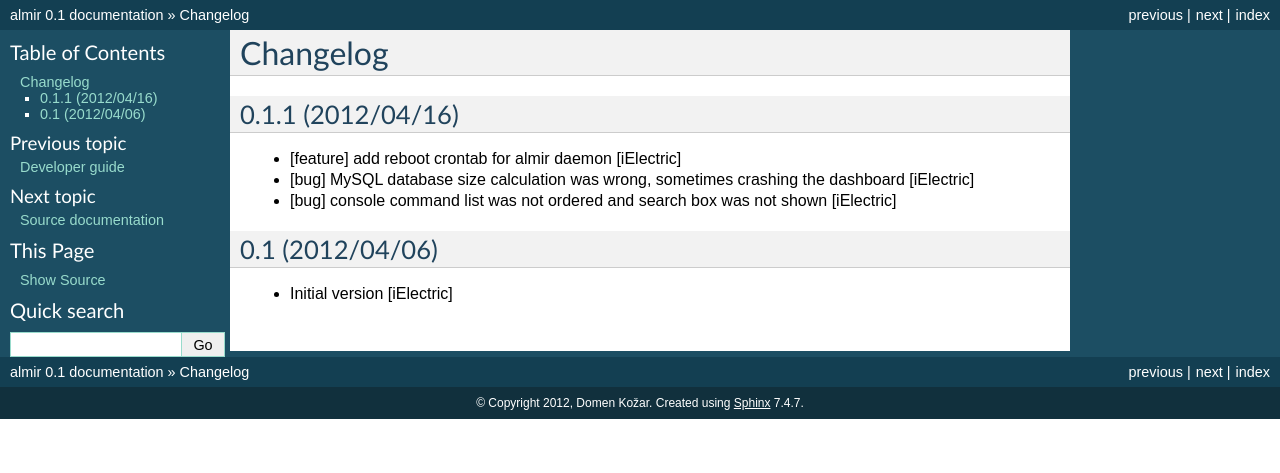
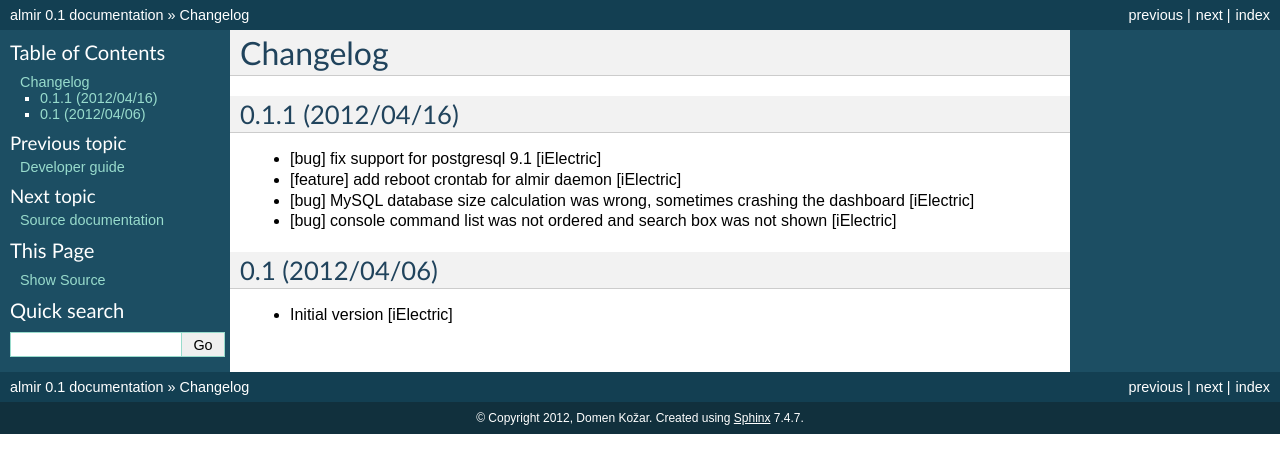
Before and after one commit to domenkozar/almir, a Sphinx documentation site: the page built from docs/source/changelog.rst, in a window 1280 px wide. Shown: the top 473 px of the page. Built offline with Sphinx 7.4.7, drawn with Linux system fonts in a browser that asks for light colours.

Commit message:
use maintenance branch for pg8000 to support postgresql 9.1

```diff
--- a/docs/source/changelog.rst
+++ b/docs/source/changelog.rst
@@ -5,6 +5,9 @@ Changelog
 
 0.1.1 (2012/04/16)
 ------------------
+
+- [bug] fix support for postgresql 9.1
+  [iElectric]
 
 - [feature] add reboot crontab for almir daemon
   [iElectric]
```
Also changed, not shown: 2 other files.
